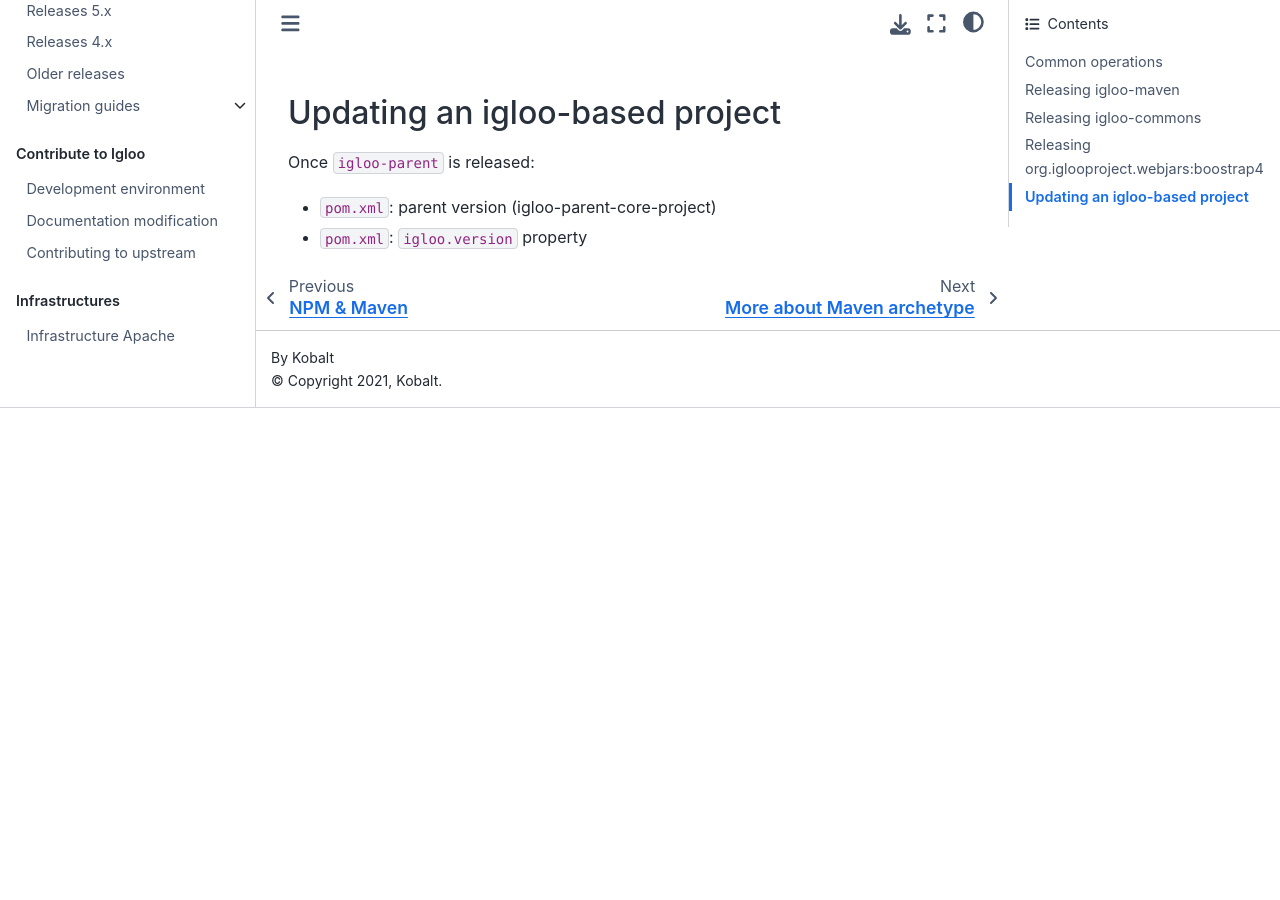
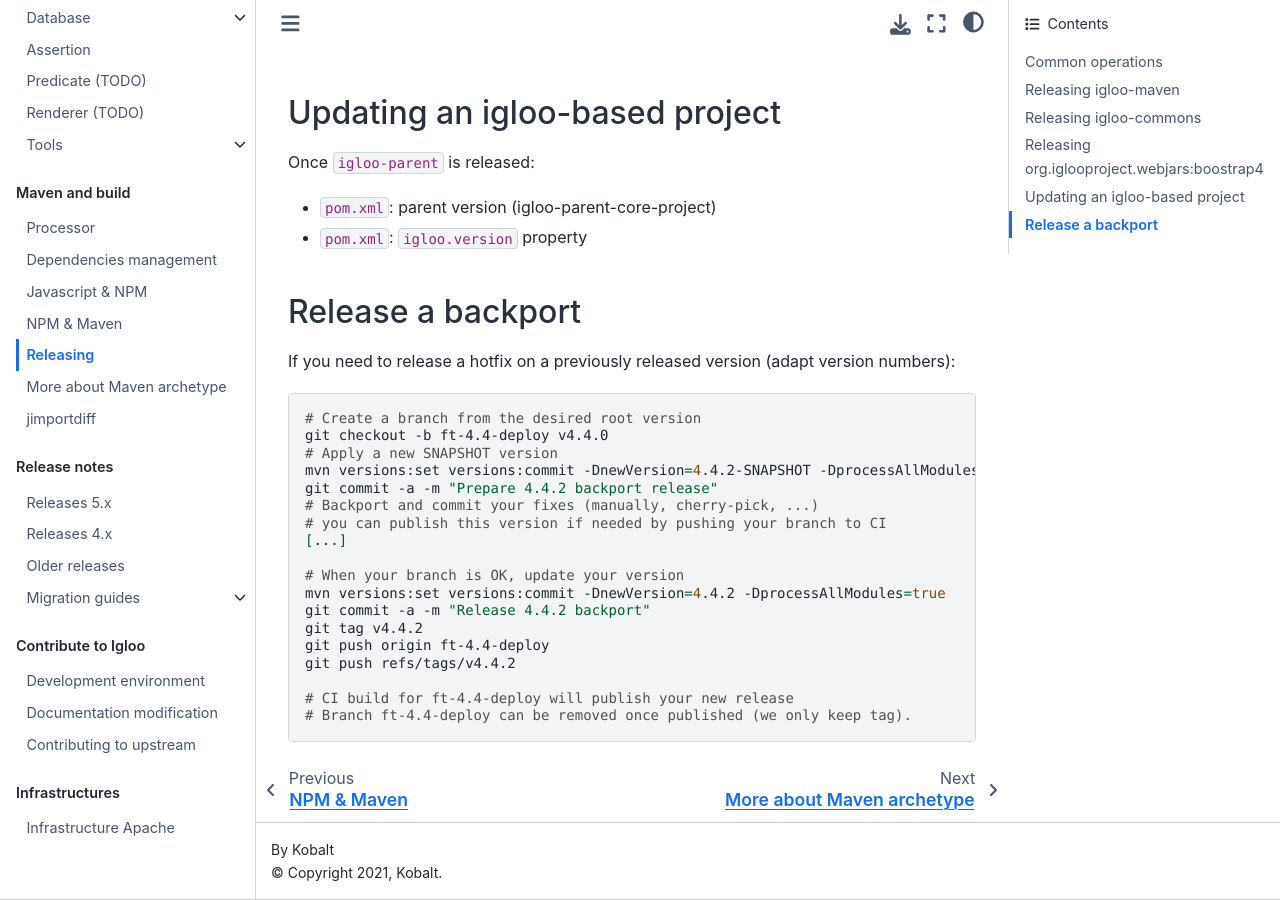
Before and after one commit to igloo-project/igloo-doc, a Sphinx documentation site: the page built from source/maven/releasing.md, in a window 1280 px wide and 900 px high, scrolled down 1490 px. Built offline with Sphinx 7.4.7 and the Sphinx Book theme 1.1.4, drawn with Linux system fonts in a browser that asks for light colours; before the commit the page ends 1898 px from its top, so only the background shows below that.

Commit message:
document backport process

````diff
--- a/source/maven/releasing.md
+++ b/source/maven/releasing.md
@@ -62,3 +62,28 @@ Once `igloo-parent` is released:
 
 * `pom.xml`: parent version (igloo-parent-core-project)
 * `pom.xml`: `igloo.version` property
+
+## Release a backport
+
+If you need to release a hotfix on a previously released version (adapt version numbers):
+
+```bash
+# Create a branch from the desired root version
+git checkout -b ft-4.4-deploy v4.4.0
+# Apply a new SNAPSHOT version
+mvn versions:set versions:commit -DnewVersion=4.4.2-SNAPSHOT -DprocessAllModules=true
+git commit -a -m "Prepare 4.4.2 backport release"
+# Backport and commit your fixes (manually, cherry-pick, ...)
+# you can publish this version if needed by pushing your branch to CI
+[...]
+
+# When your branch is OK, update your version
+mvn versions:set versions:commit -DnewVersion=4.4.2 -DprocessAllModules=true
+git commit -a -m "Release 4.4.2 backport"
+git tag v4.4.2
+git push origin ft-4.4-deploy
+git push refs/tags/v4.4.2
+
+# CI build for ft-4.4-deploy will publish your new release
+# Branch ft-4.4-deploy can be removed once published (we only keep tag).
+```
````
